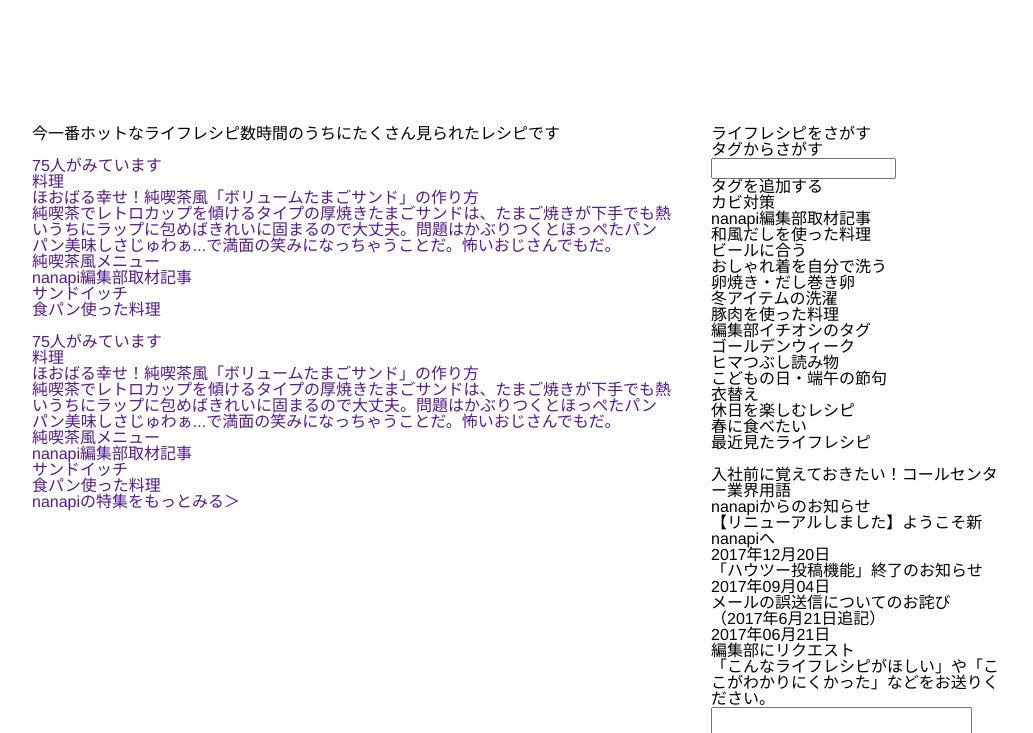
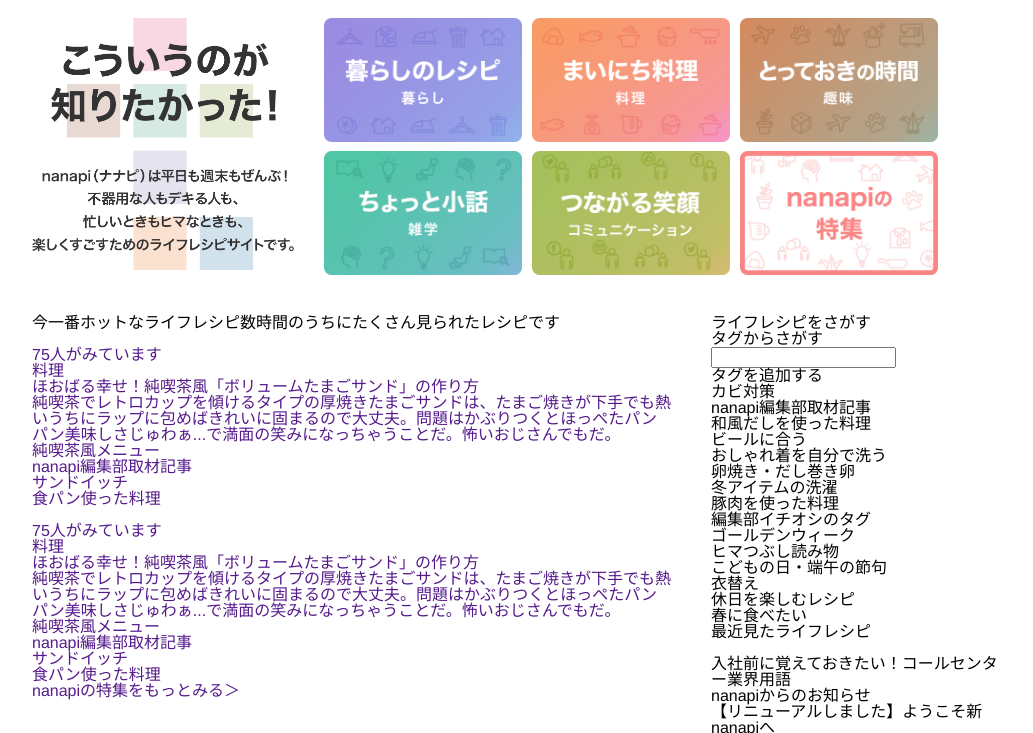
Before and after one commit to tanimotohikari/nanapi, a website: page index.html in a window 1280 px wide. Shown: the part 67-800 px from the top of the page, without its empty margins (123-1156 px from the left). Drawn offline with nearby package versions, Linux system fonts and the light colour scheme.

Commit message:
update:master mainVisual

```diff
--- a/index.html
+++ b/index.html
@@ -11,7 +11,7 @@
 <link href='https://maxcdn.bootstrapcdn.com/font-awesome/4.7.0/css/font-awesome.min.css' rel='stylesheet' integrity='sha384-wvfXpqpZZVQGK6TAh5PVlGOfQNHSoD2xbE+QkPxCAFlNEevoEH3Sl0sibVcOQVnN' crossorigin='anonymous'>
 </head>
 <body>
-  <header class='header'>
+  <header class='layout-bottom header'>
     <div class='layout-inner clearfix'>
       <h1 class='left'><img src="./dst/img/logo.png" alt="サイトロゴ"></h1>
       <p class='left'>わかる・できる・たのしい！<br>暮らしの情報サイト</p>
@@ -25,18 +25,15 @@
       </div>
     </div>
   </header>
-  <div class='mainVisual'>
-    <div>
-      <div class='mainVisual-title'><img src="" alt=""></div>
-      <div class='mainVisual-text'><img src="" alt=""></div>
-    </div>
-    <ul class='mainVisual-navi'>
-      <li><a href=""><img src="" alt=""></a></li>
-      <li><a href=""><img src="" alt=""></a></li>
-      <li><a href=""><img src="" alt=""></a></li>
-      <li><a href=""><img src="" alt=""></a></li>
-      <li><a href=""><img src="" alt=""></a></li>
-      <li><a href=""><img src="" alt=""></a></li>
+  <div class='layout-inner layout-bottom-large layout-mainVisual mainVisual'>
+    <div class='layout-mainVisual-title'><img class='full' src="./dst/img/msin-visual.png" alt="nanapiサイトのキャッチコピーの画像"></div>
+    <ul class='layout-left-large layout-mainVisual-navi mainVisual-navi'>
+      <li><a href="./life.html"><img class='full' src="./dst/img/button_life.png" alt="暮らしのレシピ"></a></li>
+      <li><a href="#"><img class='full' src="./dst/img/button_cook.png" alt="まいにち料理"></a></li>
+      <li><a href="#"><img class='full' src="./dst/img/button_hobby.png" alt="とっておきの時間"></a></li>
+      <li><a href="#"><img class='full' src="./dst/img/button_trivia.png" alt="ちょっと小話"></a></li>
+      <li><a href="#"><img class='full' src="./dst/img/button_communication.png" alt="つながる笑顔"></a></li>
+      <li><a href="#"><img class='full' src="./dst/img/button_features.png" alt="nanapiの特集"></a></li>
     </ul>
   </div>
   <div class="layout-inner clearfix">
--- a/src/scss/layout/_layout.scss
+++ b/src/scss/layout/_layout.scss
@@ -52,3 +52,26 @@
 .layout-bottom-xlarge {
   margin-bottom: 40px;
 }
+
+.layout-left-samll {
+  margin-left: 10px;
+}
+
+.layout-left {
+  margin-left: 20px;
+}
+
+.layout-left-large {
+  margin-left: 30px;
+}
+
+/*--------------------
+  コンテンツの大きさ
+--------------------*/
+.full {
+  width: 100%;
+}
+
+.half {
+  width: 50%;
+}
--- /dev/null
+++ b/src/scss/layout/_mainVisual.scss
@@ -0,0 +1,30 @@
+.layout-mainVisual {
+
+  &:after {
+    content: '';
+    clear: both;
+    display: block;
+  }
+
+  .layout-mainVisual-title {
+    width: 27%;
+    float: left;
+  }
+
+  .layout-mainVisual-navi {
+    width: 66%;
+    float: left;
+
+    & > li {
+      width: 31%;
+      float: left;
+      margin-right: 1.5%;
+      margin-bottom: 1%;
+      box-sizing: border-box;
+
+      &:last-child {
+        margin-right: 0;
+      }
+    }
+  }
+}
--- a/src/scss/style.scss
+++ b/src/scss/style.scss
@@ -5,6 +5,7 @@
 // layout
 @import 'layout/layout';
 @import 'layout/footer';
+@import 'layout/mainVisual';
 
 // module
 @import 'module/header';
```
Also changed, not shown: dst/css/style.css.
